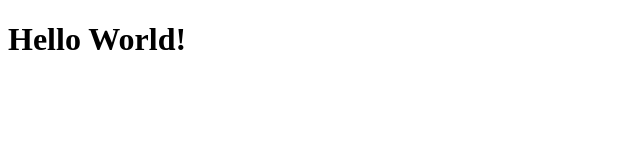
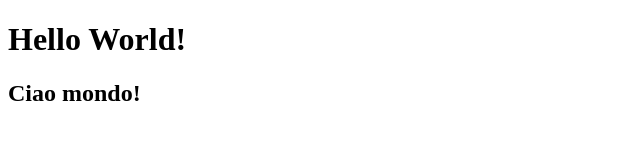
Before and after one commit to Andrearomeo04/prima-repository, a plain HTML site: page index.html in a window 1280 px wide. Shown: the whole page, without its empty margins (0-640 px from the left). Drawn offline with Linux system fonts and the light colour scheme.

Commit message:
[UPD] added "Ciao mondo!

```diff
--- a/index.html
+++ b/index.html
@@ -7,5 +7,6 @@
 </head>
 <body>
     <h1>Hello World!</h1>
+    <h2>Ciao mondo!</h2>
 </body>
 </html>
```
